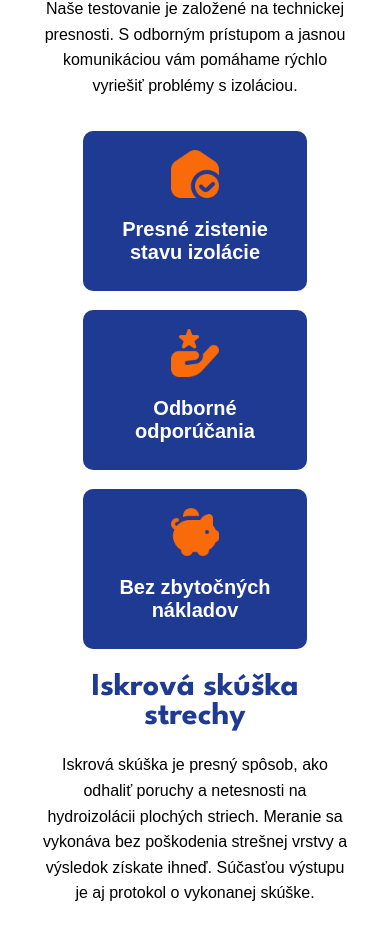
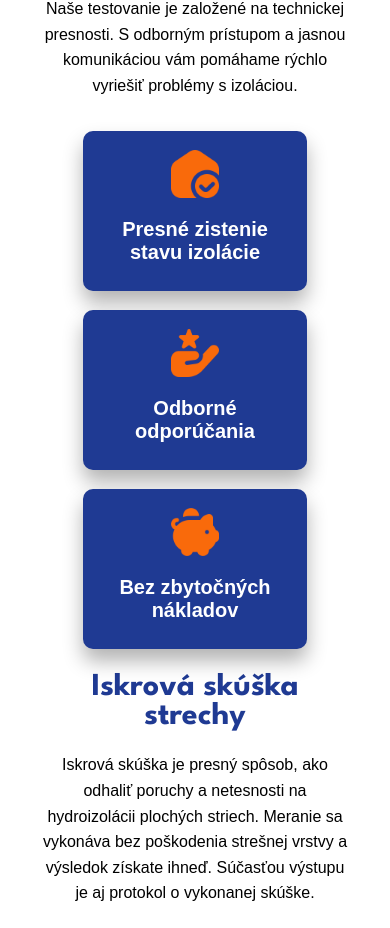
Before and after one commit to toman-svk/iskrovka2, a React (Create React App) app in the folder client/: page / in a window 390 px wide. Shown: the part 916-1844 px from the top of the page. Built offline with nearby package versions, Linux system fonts and the light colour scheme.

Commit message:
fixing mobile layout new 8

```diff
--- a/client/src/components/ServiceOffer.js
+++ b/client/src/components/ServiceOffer.js
@@ -1,8 +1,10 @@
+import React, { useEffect, useRef } from 'react';
 import '../styles/ServiceOffer.css';
 import { useLanguage } from '../contexts/LanguageContext';
 
 export default function ServiceOffer() {
   const { t } = useLanguage();
+  const cardsRef = useRef([]);
 
   const services = [
     {
@@ -19,6 +21,27 @@ export default function ServiceOffer() {
     },
   ];
 
+  useEffect(() => {
+    const observer = new IntersectionObserver(
+      (entries) => {
+        entries.forEach((entry) => {
+          if (entry.isIntersecting) {
+            entry.target.classList.add('in-view');
+          }
+        });
+      },
+      {
+        threshold: 0.2,
+      }
+    );
+
+    cardsRef.current.forEach((card) => {
+      if (card) observer.observe(card);
+    });
+
+    return () => observer.disconnect();
+  }, []);
+
   return (
     <div className="service-offer-wrapper">
       <div className="container">
@@ -27,10 +50,13 @@ export default function ServiceOffer() {
           <p>{t('ServiceOffer.text1')}</p>
           <div className="service-grid">
             {services.map((service, index) => (
-                <div className="service-card" key={index}>
+              <div
+                className="service-card"
+                key={index}
+                ref={(el) => (cardsRef.current[index] = el)}
+              >
                 <img src={service.icon} alt={service.title} />
                 <h3>{service.title}</h3>
-                  {/* Optional: Add description support later if needed */}
               </div>
             ))}
           </div>
--- a/client/src/styles/ServiceOffer.css
+++ b/client/src/styles/ServiceOffer.css
@@ -119,4 +119,17 @@
     height: 3rem;
   }
 
+    /* Starting state */
+  .service-card {
+    opacity: 0;
+    transform: translateY(20px);
+    transition: all 0.6s ease;
+  }
+
+  /* When in view */
+  .service-card.in-view {
+    opacity: 1;
+    transform: translateY(0);
+    box-shadow: 0 12px 20px rgba(0, 0, 0, 0.3);
+  }
 }
```
Lines whose indentation alone changed are shown as unchanged.
